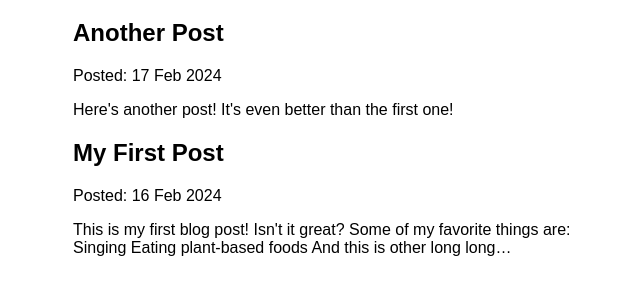
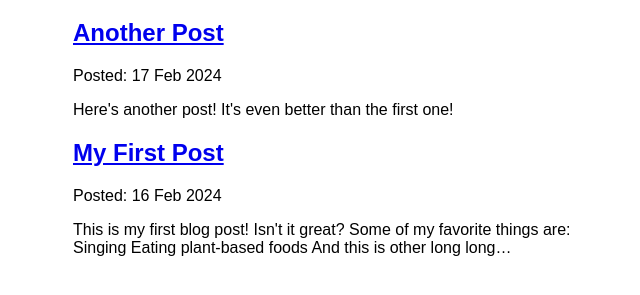
Before and after one commit to andriy-f/gatsby-tutorial, a Gatsby site: page /blog in a window 1280 px wide. Shown: the part 157-452 px from the top of the page, without its empty margins (317-957 px from the left). Built offline with nearby package versions, Linux system fonts and the light colour scheme; Gatsby itself is replaced by a stand-in of ours.

Commit message:
make main blog page link to individual blog posts

```diff
--- a/src/pages/blog/index.js
+++ b/src/pages/blog/index.js
@@ -1,5 +1,6 @@
 import React from 'react'
-import { graphql } from 'gatsby'
+import { graphql, Link } from 'gatsby'
+
 import Layout from '../../components/layout'
 import Seo from '../../components/seo'
 
@@ -11,7 +12,11 @@ const BlogPage = ({ data }) => {
     <Layout pageTitle={pageTitle}>
       {data.allMdx.nodes.map(node => (
         <article key={node.id}>
-          <h2>{node.frontmatter.title}</h2>
+          <h2>
+            <Link to={`/blog/${node.frontmatter.slug}`}>
+              {node.frontmatter.title}
+            </Link>
+          </h2>
           <p>Posted: {node.frontmatter.date}</p>
           <p>{node.excerpt}</p>
         </article>)
```
